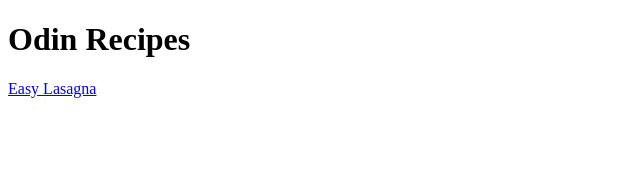
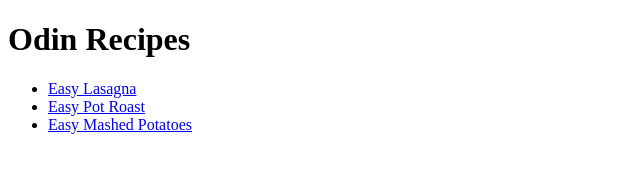
Before and after one commit to missghoulina/odin-recipes, a plain HTML site: page index.html in a window 1280 px wide. Shown: the whole page, without its empty margins (0-640 px from the left). Drawn offline with Linux system fonts and the light colour scheme.

Commit message:
added links to index

```diff
--- a/index.html
+++ b/index.html
@@ -6,6 +6,10 @@
 </head>
 <body>
     <p><h1>Odin Recipes</h1></p>
-    <p><a href="./recipes/lasagna.html">Easy Lasagna</a></p>
+    <ul>
+        <li><a href="./recipes/lasagna.html">Easy Lasagna</a></li>
+        <li><a href="./recipes/potroast.html">Easy Pot Roast</a></li>
+        <li><a href="./recipes/mashedpotatoes.html">Easy Mashed Potatoes</a></li>
+    </ul>
 </body>
 </html>
```
